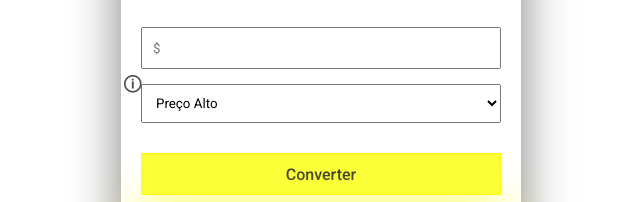
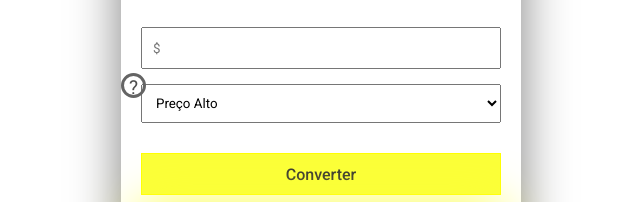
Before and after one commit to expeditojefferson/conversor, a plain HTML site: page index.html in a window 1280 px wide. Shown: the part 240-442 px from the top of the page, 319-959 px from the left. Drawn offline with Linux system fonts and the light colour scheme.

Commit message:
icone troca

```diff
--- a/index.html
+++ b/index.html
@@ -21,7 +21,7 @@
                 </div>
                 <div class="valores">
                     <input type="number" id="quantia-digitada" placeholder="$" required>
-                    <abbr title="Mais informações"><span id="duvida">🛈</span></abbr>
+                    <abbr title="Mais informações"><span id="duvida">?</span></abbr>
                     <div class="modal">
                         <p>Nessa area voçe seleciona qual serar o valor
                             da cotação da moeda
--- a/style.css
+++ b/style.css
@@ -78,9 +78,14 @@ div.valores {
 }
 
 span#duvida {
+    width: 25px;
+    height: 25px;
+    border-radius: 50%;
+    border: 3px solid rgb(100, 100, 100);
+    text-align: center;
     position: absolute;
-    bottom: 20px;
-    left: -18px;
+    bottom: 25px;
+    left: -20px;
     font-size: 1.2rem;
     color: #4e4e4e;
     cursor: pointer;
```
